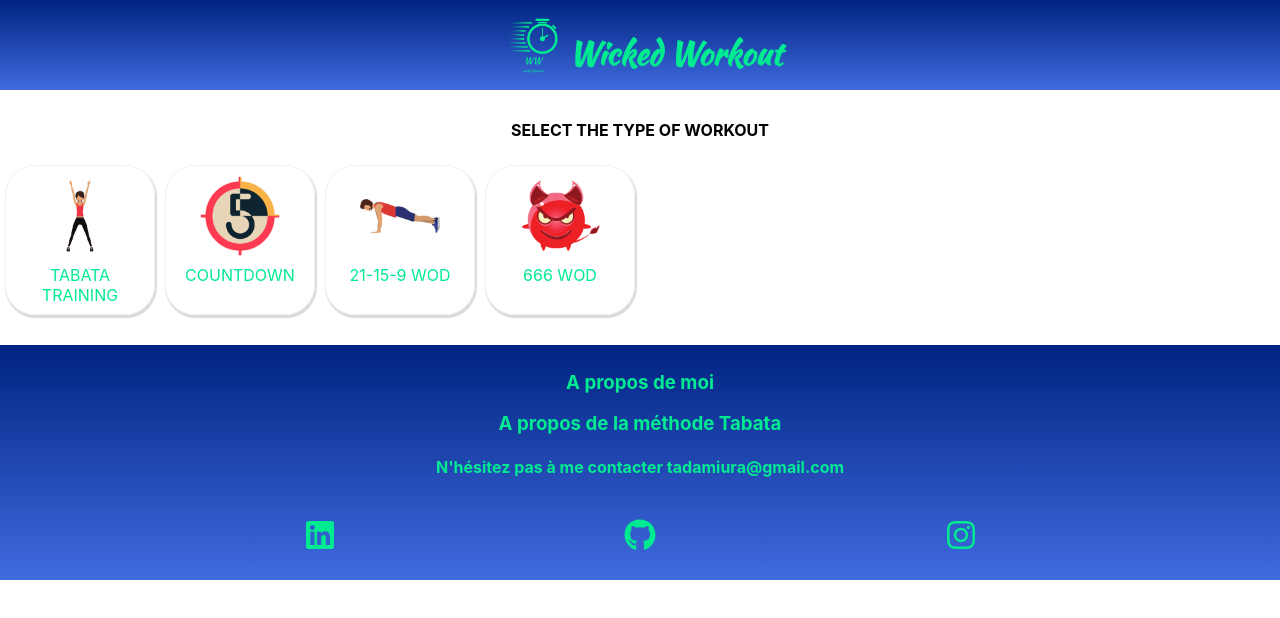
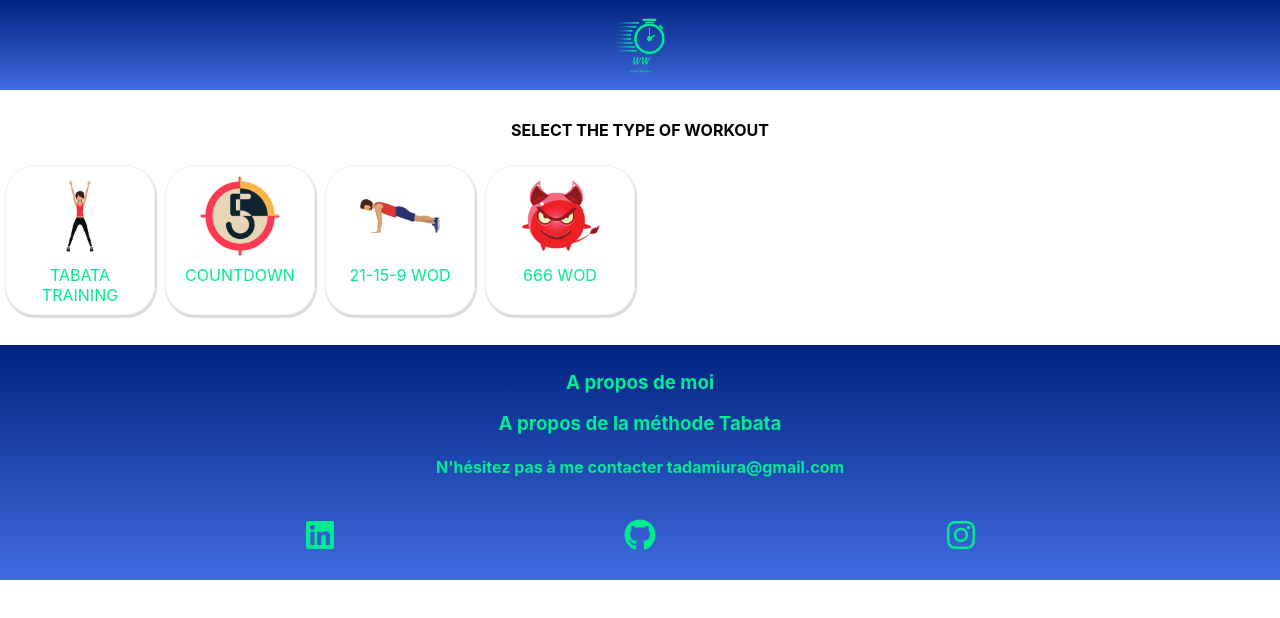
Before and after one commit to tadamiura/fitness-app, a React (Create React App) app: page / in a window 1280 px wide. Shown: the top 618 px of the page. Built offline with nearby package versions, Linux system fonts and the light colour scheme; a web font is replaced by a local one.

Commit message:
deleted title, let just logo

```diff
--- a/src/components/Header.js
+++ b/src/components/Header.js
@@ -6,7 +6,6 @@
         <div>
             <header className="header">
             <img className="ww-logo" src={logo} alt="logo"/>
-            <h1>Wicked Workout</h1>
             </header>
         </div>
     )
```
